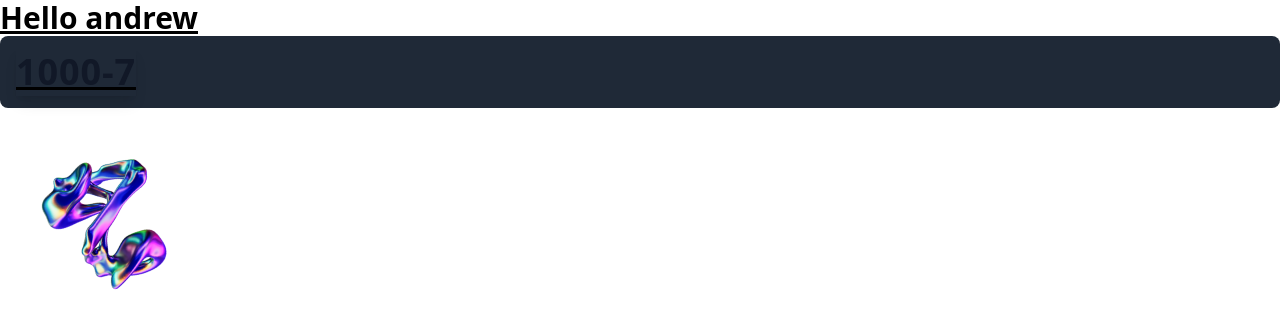
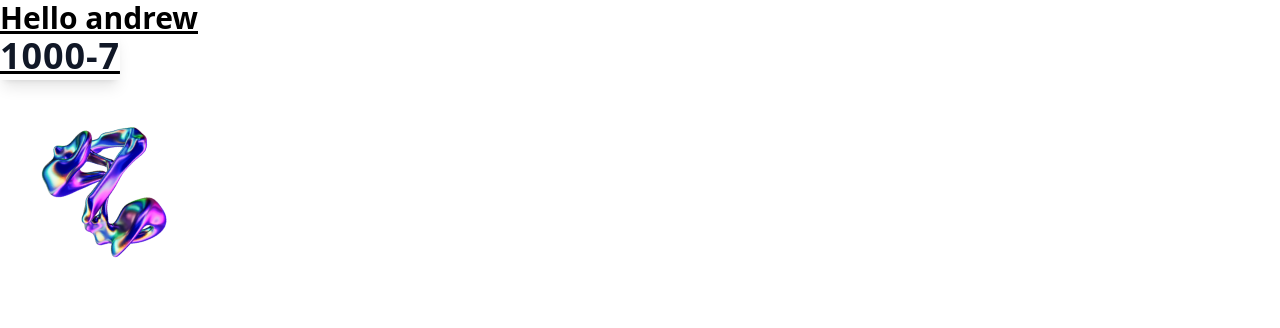
Before and after one commit to zxCrewHub/Gates-blog, a React (Vite) app: page / in a window 1280 px wide. Shown: the top 328 px of the page. Built offline with nearby package versions, Linux system fonts and the light colour scheme.

Commit message:
newZXCcc

```diff
--- a/src/components/Zxc.jsx
+++ b/src/components/Zxc.jsx
@@ -1,11 +1,13 @@
-import React from 'react'
+import React from "react";
 
 const Zxc = () => {
   return (
-    <div class="bg-gray-800 p-4 rounded-lg">
-      <span class="text-gray-900 dark:text-white text-4xl font-bold tracking-wide shadow-lg">1000-7</span>
+    <div>
+      <span class="text-gray-900 dark:text-white text-4xl font-bold tracking-wide shadow-lg">
+        1000-7
+      </span>
     </div>
   );
-}
+};
 
-export default Zxc
+export default Zxc;
```
